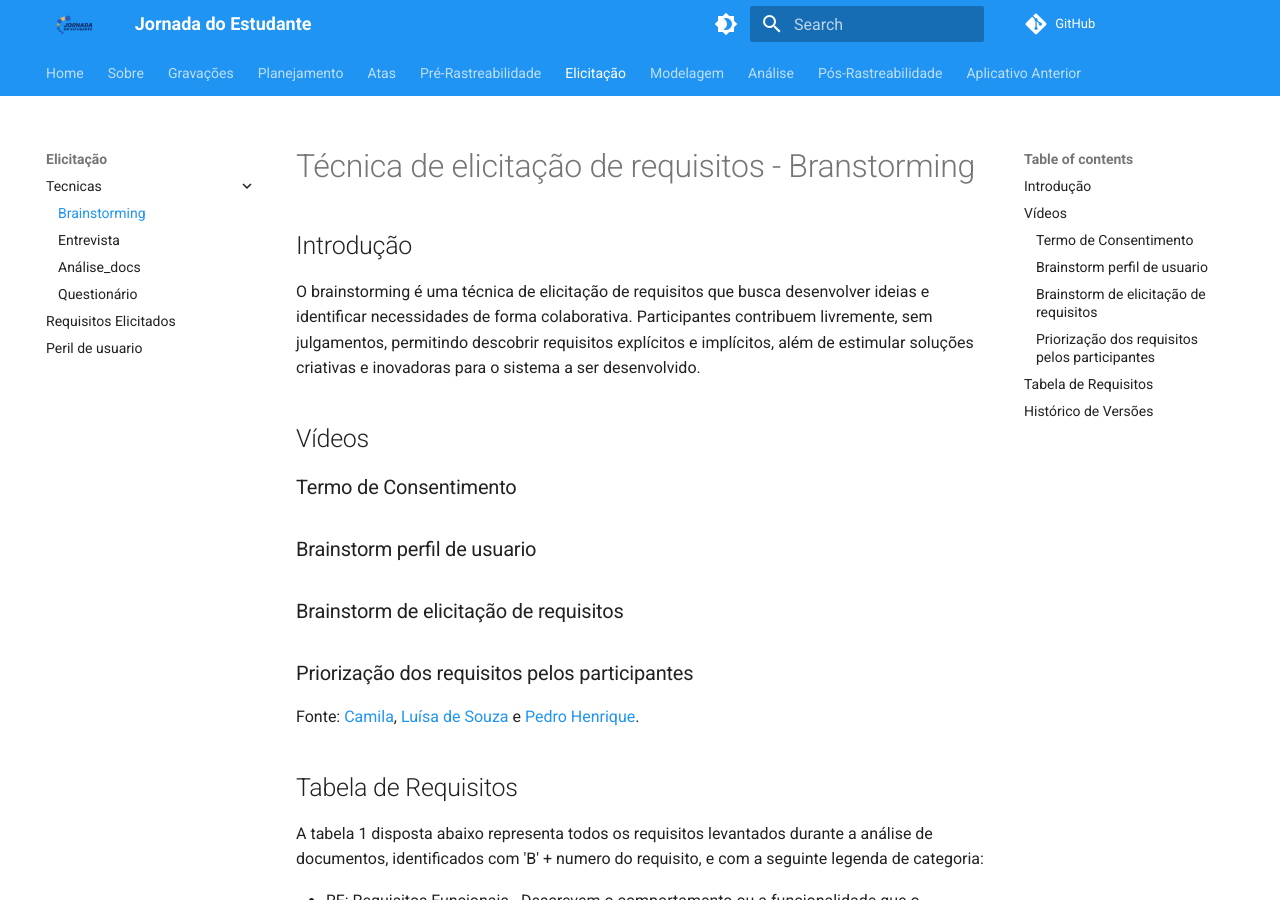
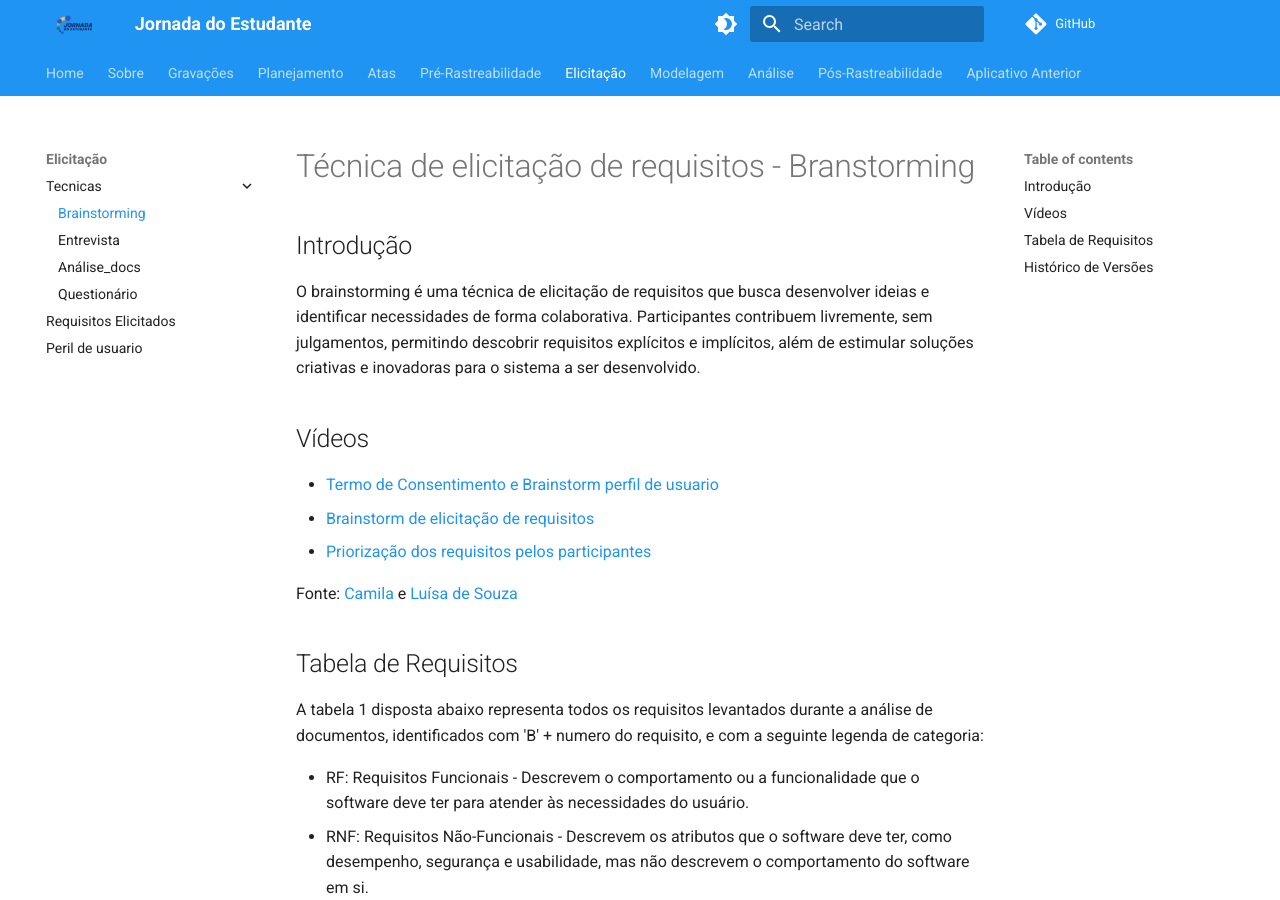
Before and after one commit to Requisitos-de-Software/2025.2-Grupo05, an MkDocs documentation site: the page built from docs/Elicitação/Tecnicas/Braintorming.md, in a window 1280 px wide and 900 px high. Built offline with MkDocs 1.6.1 and Material for MkDocs 9.7.7, drawn with Linux system fonts in a browser that asks for light colours; comment, search, counter and statistics services are not loaded.

Commit message:
Atualizando os links

```diff
--- a/docs/Elicitação/Tecnicas/Braintorming.md
+++ b/docs/Elicitação/Tecnicas/Braintorming.md
@@ -6,18 +6,11 @@
 
 ## Vídeos
 
-### Termo de Consentimento
+- [Termo de Consentimento e Brainstorm perfil de usuario](https://www.youtube.com/watch?v=ls3DBFVdAmE&list=PLLWUvFk-8eapL5FB6mMvY3y0y_tqLEXji&index=16)
+- [Brainstorm de elicitação de requisitos](https://www.youtube.com/watch?v=OuCuQnkgDT4&list=PLLWUvFk-8eapL5FB6mMvY3y0y_tqLEXji&index=17)
+- [Priorização dos requisitos pelos participantes]()
 
-
-### Brainstorm perfil de usuario
-
-
-### Brainstorm de elicitação de requisitos
-
-
-### Priorização dos requisitos pelos participantes
-
-Fonte: [Camila](https://github.com/CamilaSilvaC), [Luísa de Souza](https://github.com/luisa12ll) e [Pedro Henrique](https://github.com/pedrohpsantos).
+Fonte: [Camila](https://github.com/CamilaSilvaC) e [Luísa de Souza](https://github.com/luisa12ll)
 
 
 ## Tabela de Requisitos
```
